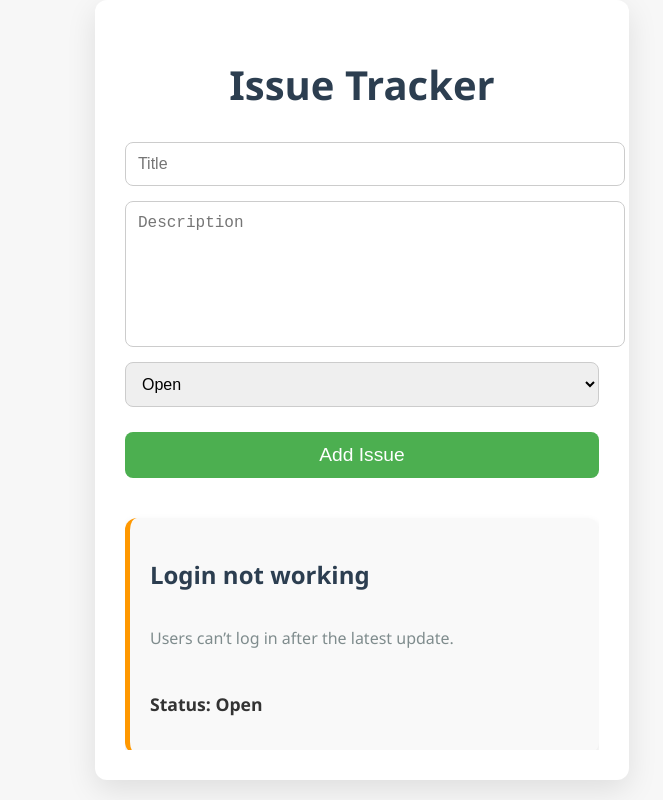
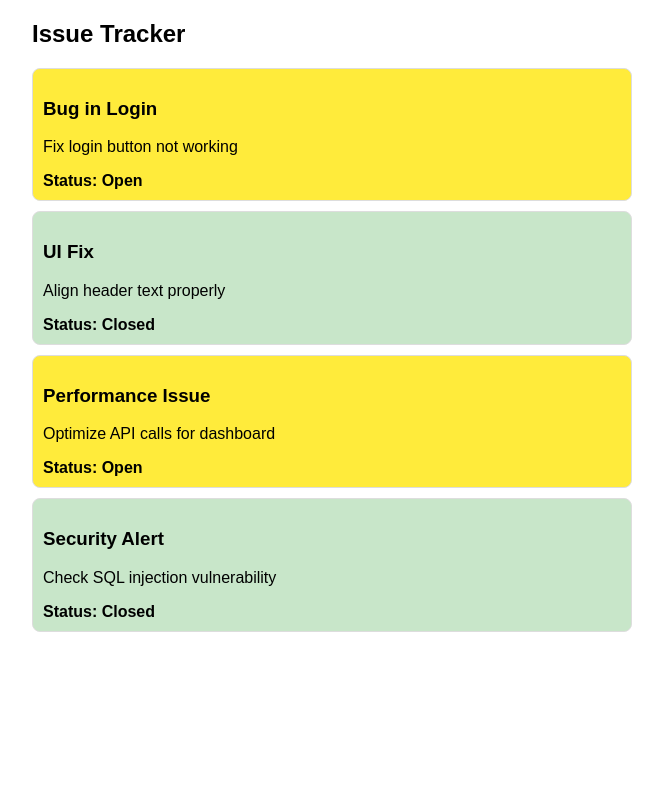
Before and after one commit to DhinakarGowda/issue-tracker, a React (Create React App) app: page / in a window 1280 px wide. Shown: the whole page, without its empty margins (308-971 px from the left). Built offline with nearby package versions, Linux system fonts and the light colour scheme.

Commit message:
hi dhinakar

```diff
--- a/src/App.js
+++ b/src/App.js
@@ -1,92 +1,37 @@
-import React, { useState } from 'react';
-import IssueList from './IssueList';
-import './App.css'; // Import the CSS for styles
-
+import React from "react";
+// Static issues data
+const issues = [
+ { id: 1, title: "Bug in Login", description: "Fix login button not working", status:
+"Open" },
+ { id: 2, title: "UI Fix", description: "Align header text properly", status: "Closed"
+},
+ { id: 3, title: "Performance Issue", description: "Optimize API calls for dashboard", status: "Open" },
+ { id: 4, title: "Security Alert", description: "Check SQL injection vulnerability",
+status: "Closed" }
+];
+// IssueList Component - Functional Component
+const IssueList = ({ issues }) => {
+ return (
+ <div style={{ maxWidth: "600px", margin: "20px auto", fontFamily: "Arial"
+}}>
+ <h2>Issue Tracker</h2>
+ {issues.map((issue) => (
+ <div key={issue.id} style={{border: "1px solid #ddd", borderRadius: "8px", padding: "10px", margin:
+  "10px 0",
+   backgroundColor: issue.status === "Open" ? "#ffeb3b" : "#c8e6c9"
+   }}>
+   <h3>{issue.title}</h3>
+   <p>{issue.description}</p>
+   <strong>Status: {issue.status}</strong>
+   </div>
+   ))}
+   </div>
+   );
+  };
+  // App Component
   function App() {
-  // State to manage issues
-  const [issues, setIssues] = useState([
-    {
-      id: 1,
-      title: 'Login not working',
-      description: 'Users can’t log in after the latest update.',
-      status: 'open',
-    },
-    {
-      id: 2,
-      title: 'Page crash on submit',
-      description: 'Form submission crashes the page.',
-      status: 'closed',
-    },
-    {
-      id: 3,
-      title: 'Spelling mistake on homepage',
-      description: 'There’s a typo in the header banner.',
-      status: 'open',
-    },
-  ]);
-
-  // State to manage form input
-  const [newIssue, setNewIssue] = useState({
-    title: '',
-    description: '',
-    status: 'open', // Default status is 'open'
-  });
-
-  // Function to handle form input changes
-  const handleInputChange = (e) => {
-    const { name, value } = e.target;
-    setNewIssue({
-      ...newIssue,
-      [name]: value,
-    });
-  };
-
-  // Function to handle form submission
-  const handleSubmit = (e) => {
-    e.preventDefault();
-    if (newIssue.title && newIssue.description) {
-      const newIssueObj = {
-        id: Date.now(), // Unique ID based on timestamp
-        ...newIssue,
-      };
-      setIssues((prevIssues) => [...prevIssues, newIssueObj]);
-      setNewIssue({ title: '', description: '', status: 'open' }); // Reset form
-    }
-  };
-
    return (
-    <div className="app-container">
-      <h1>Issue Tracker</h1>
-
-      {/* Form to add new issue */}
-      <form onSubmit={handleSubmit} className="issue-form">
-        <input
-          type="text"
-          name="title"
-          value={newIssue.title}
-          onChange={handleInputChange}
-          placeholder="Title"
-          required
-        />
-        <textarea
-          name="description"
-          value={newIssue.description}
-          onChange={handleInputChange}
-          placeholder="Description"
-          required
-        ></textarea>
-        <select
-          name="status"
-          value={newIssue.status}
-          onChange={handleInputChange}
-        >
-          <option value="open">Open</option>
-          <option value="closed">Closed</option>
-        </select>
-        <button type="submit">Add Issue</button>
-      </form>
-
-      {/* Display issues */}
+   <div>
    <IssueList issues={issues} />
    </div>
    );
```
Lines whose indentation alone changed are shown as unchanged.
